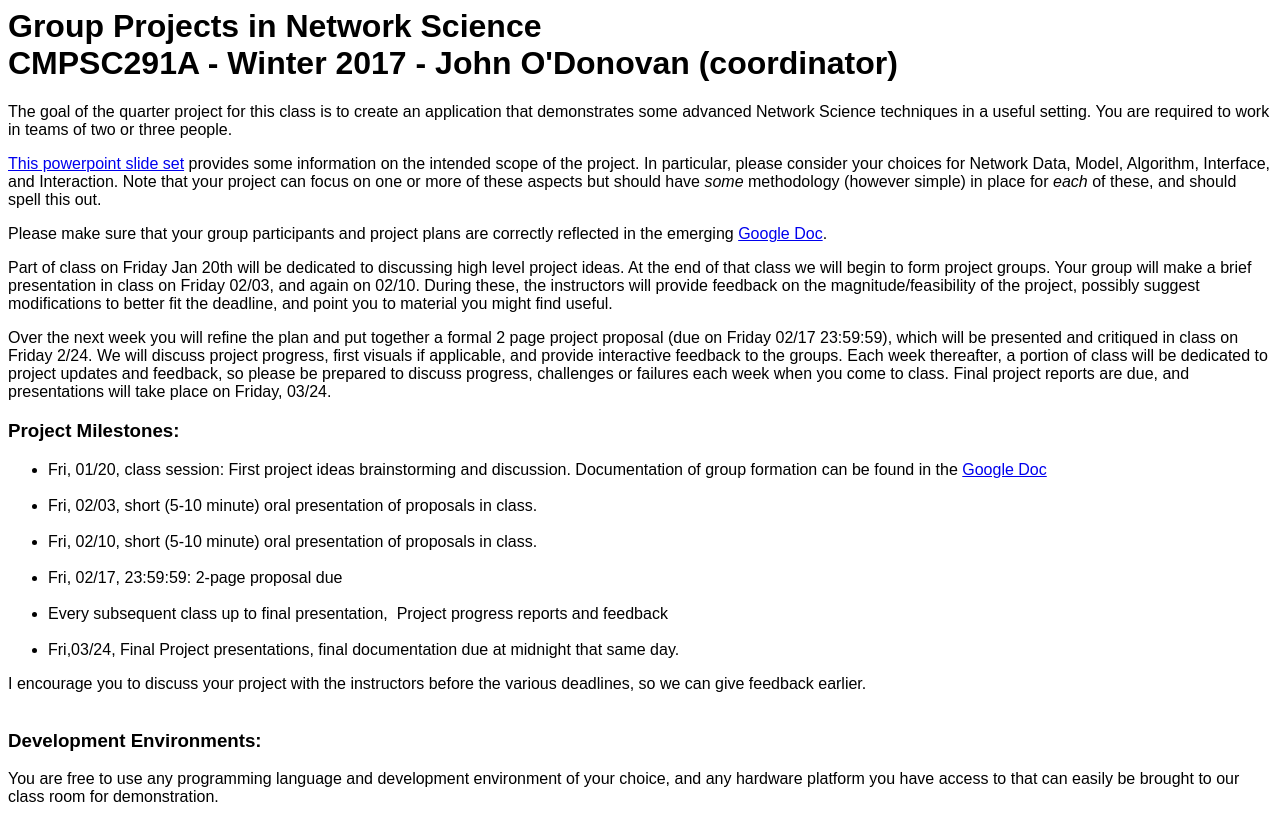
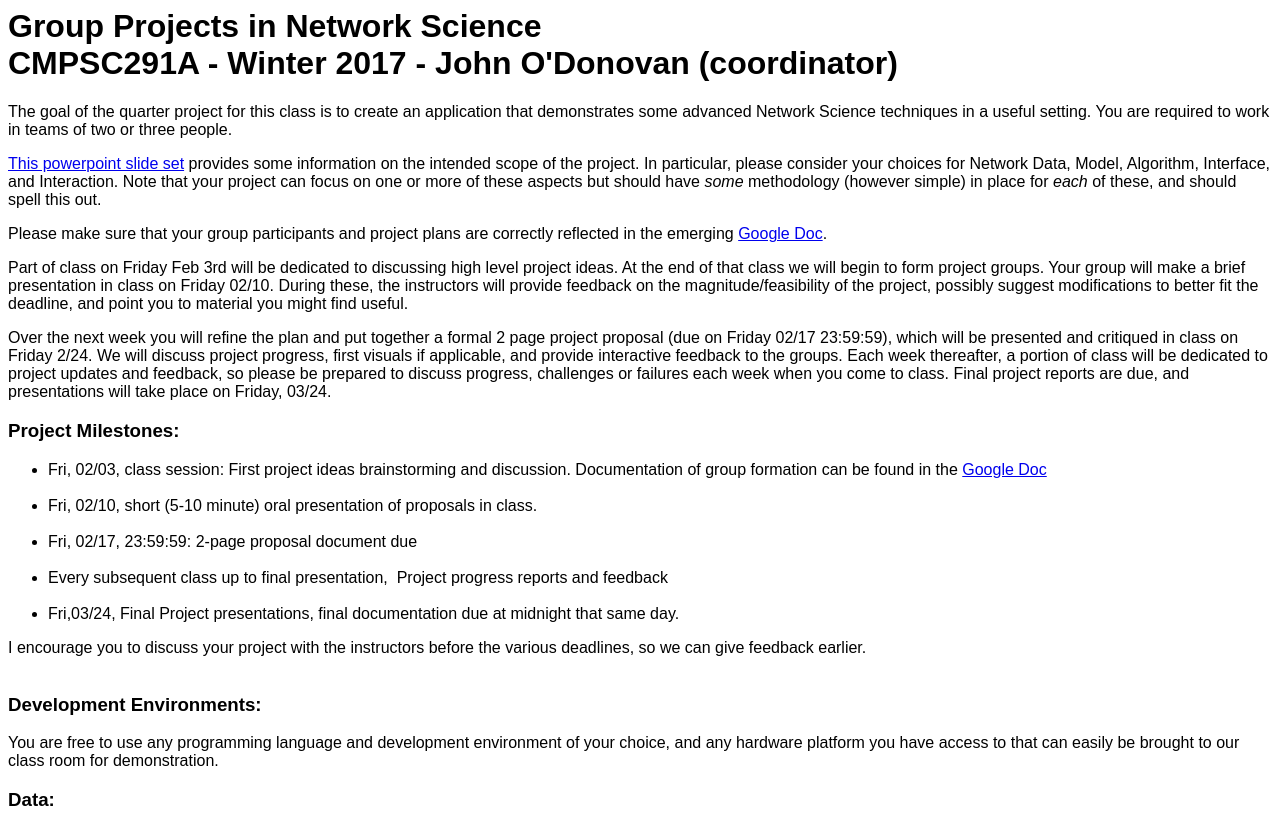
Before and after one commit to johnodonovan/personal-webpage, a plain HTML site: page classes/ns202/NS202-2017-projects.html in a window 1280 px wide. Shown: the top 813 px of the page. Drawn offline with Linux system fonts and the light colour scheme.

Commit message:
proj updates

```diff
--- a/classes/ns202/NS202-2017-projects.html
+++ b/classes/ns202/NS202-2017-projects.html
@@ -26,9 +26,9 @@ plans are correctly reflected in the emerging
 <a href="https://docs.google.com/document/d/1K-30m21bU5qlO3Vwaxbf4oTiF0WV17FvSSYWLJLUGI4/edit?usp=sharing">
 Google Doc</a>.</font></p>
 
-<p><font face="Arial"> Part of class on Friday Jan 20th will be dedicated to discussing high level project ideas.  At the end of that class
+<p><font face="Arial"> Part of class on Friday Feb 3rd will be dedicated to discussing high level project ideas.  At the end of that class
 we will begin to form project groups. Your group will make a brief
-presentation in class on Friday 02/03, and again on 02/10. During these, the instructors will provide
+presentation in class on Friday 02/10.  During these, the instructors will provide
 feedback on the magnitude/feasibility of the
 project, possibly suggest modifications to better fit the deadline, and point
 you to material you might find useful. </font>
@@ -41,17 +41,15 @@ Friday, 03/24.&nbsp;&nbsp; </font>
 </p>
 <h3><font face="Arial">Project Milestones: </font> </h3>
 <ul>
-	<li><font face="Arial">Fri, 01/20, class session: First project ideas
+	<li><font face="Arial">Fri, 02/03, class session: First project ideas
 	brainstorming and discussion. Documentation of group formation can be found
 	in the
 	<a href="https://docs.google.com/document/d/1bne2zbltYJd0J0N94-T57CG42I_ZaxINPQoeqs2amQ8/">
 	Google Doc</a><br>
 &nbsp;</font></li>
-	<li><font face="Arial">Fri, 02/03, short (5-10 minute) oral presentation of proposals in class.<br>
-&nbsp;</font></li>
 <li><font face="Arial">Fri, 02/10, short (5-10 minute) oral presentation of proposals in class.<br>
 &nbsp;</font></li>
-	<li><font face="Arial">Fri, 02/17, 23:59:59: 2-page proposal due<br>
+	<li><font face="Arial">Fri, 02/17, 23:59:59: 2-page proposal document due<br>
 &nbsp;</font></li>
 	<li><font face="Arial">Every subsequent class up to final presentation,&nbsp; Project progress reports and
 	feedback<br>
```
